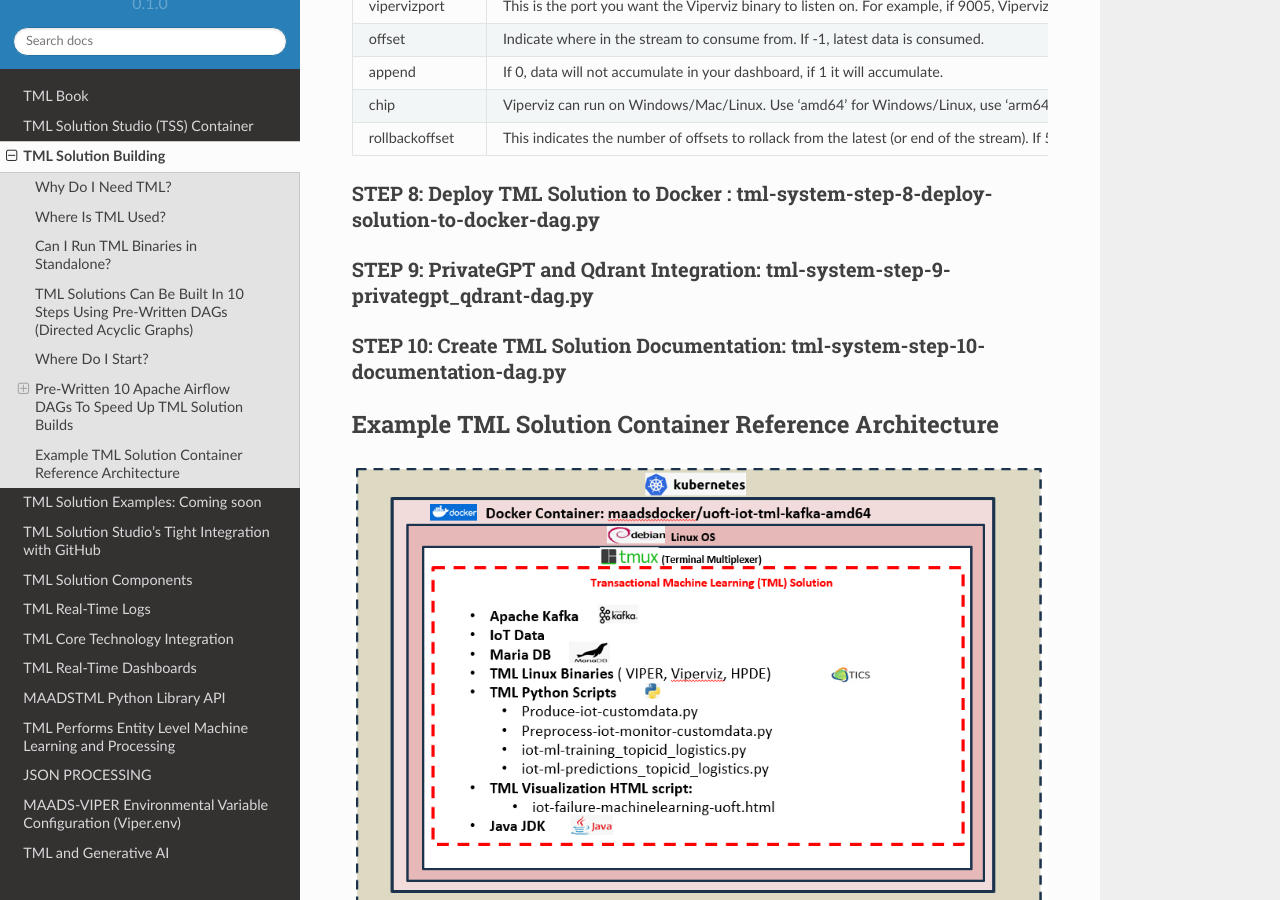
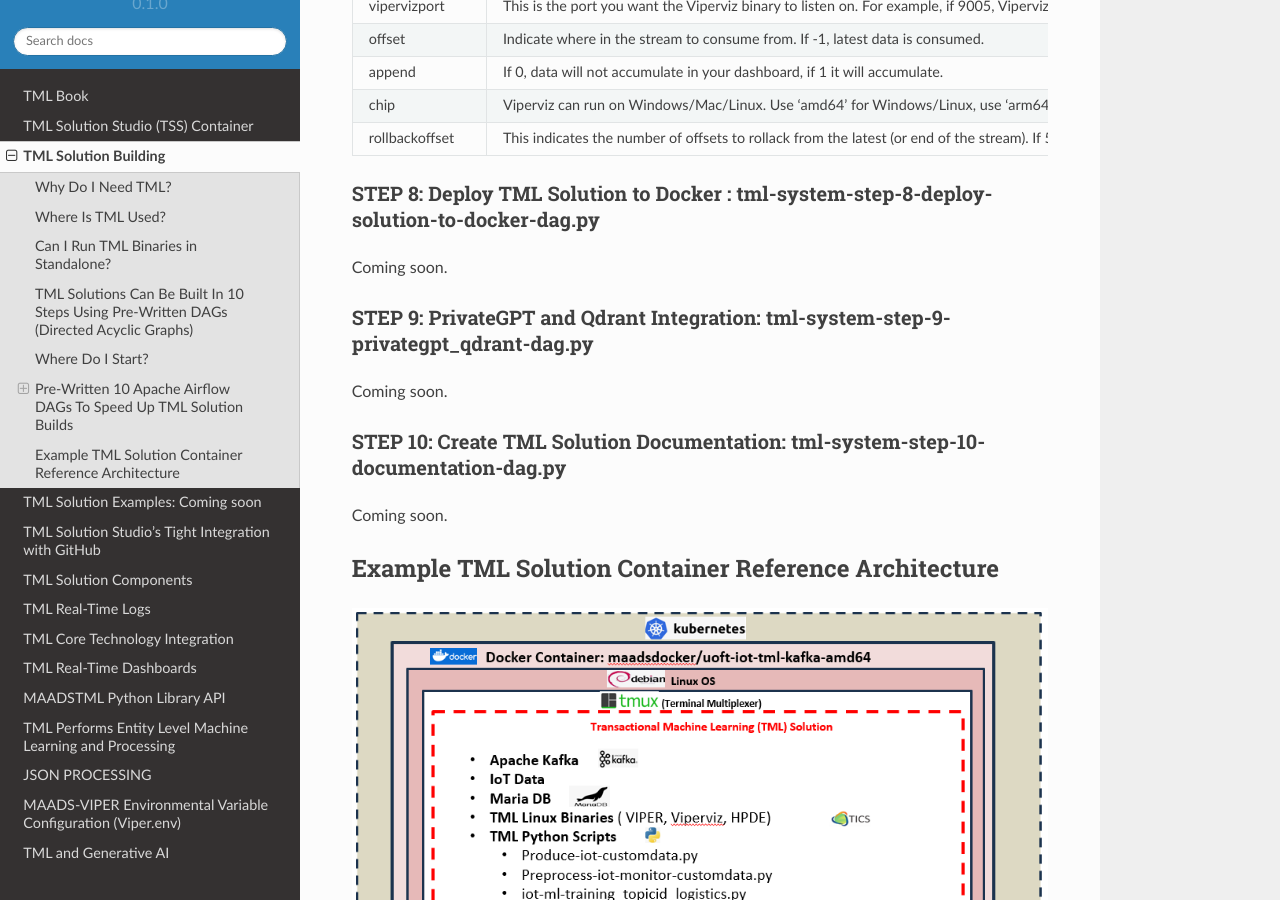
Before and after one commit to smaurice101/readthedocs, a Sphinx documentation site: the page built from docs/source/tmlbuilds.rst, in a window 1280 px wide and 900 px high, scrolled down 38463 px. Built offline with Sphinx 7.4.7 and the Read the Docs theme 2.0.0, drawn with Linux system fonts in a browser that asks for light colours.

Commit message:
Update tmlbuilds.rst

```diff
--- a/docs/source/tmlbuilds.rst
+++ b/docs/source/tmlbuilds.rst
@@ -2182,11 +2182,17 @@
 STEP 8: Deploy TML Solution to Docker : tml-system-step-8-deploy-solution-to-docker-dag.py
 ^^^^^^^^^^^^^^^^^^^^^^^^^^^^^^^^^^^^^^
 
+Coming soon.
+
 STEP 9: PrivateGPT and Qdrant Integration: tml-system-step-9-privategpt_qdrant-dag.py
 ^^^^^^^^^^^^^^^^^^^^^^^^^^^^^^^^^^^^^^
 
+Coming soon.
+
 STEP 10: Create TML Solution Documentation: tml-system-step-10-documentation-dag.py
 ^^^^^^^^^^^^^^^^^^^^^^^^^^^^^^^^^^^^^^
+
+Coming soon.
 
 Example TML Solution Container Reference Architecture
 -----------------------------------------------
```
